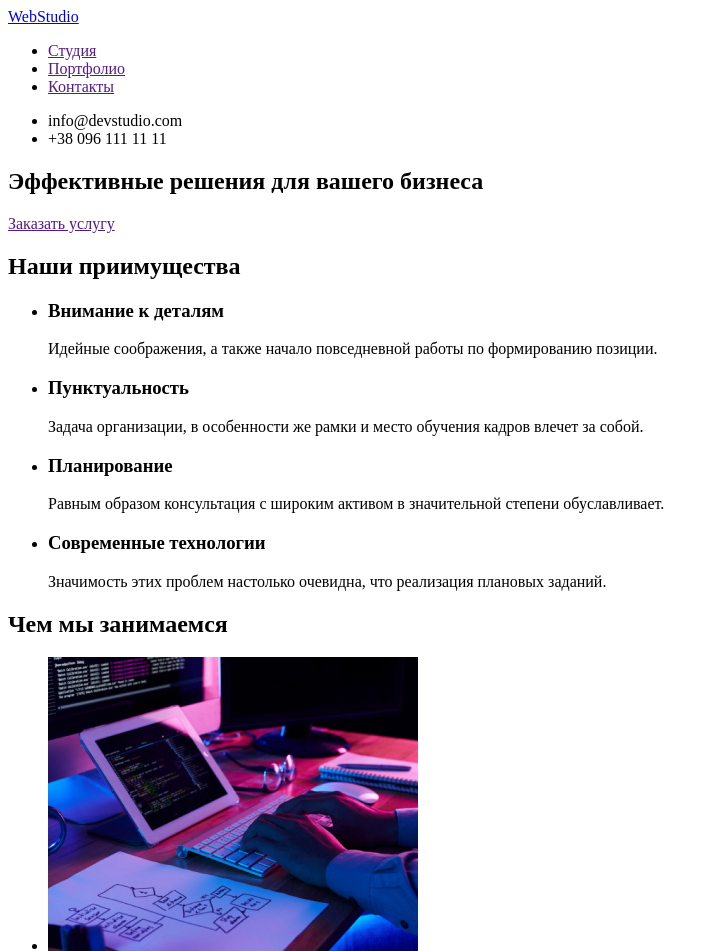
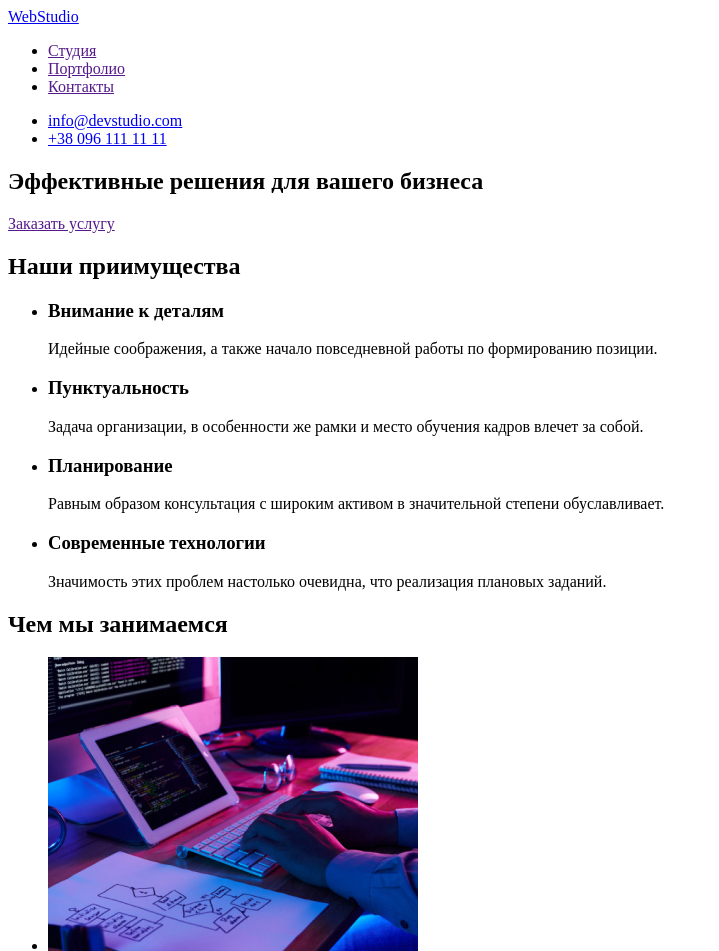
Before and after one commit to AlexYurchenk/goit-markup-hw-01, a plain HTML site: page index.html in a window 1280 px wide. Shown: the top 951 px of the page, without its empty margins (0-719 px from the left). Drawn offline with Linux system fonts and the light colour scheme.

Commit message:
Update index.html

```diff
--- a/index.html
+++ b/index.html
@@ -21,8 +21,8 @@
             </ul>
         </nav>
         <ul>
-            <li>info@devstudio.com</li>
-            <li>+38 096 111 11 11</li>
+            <li><a href="mailto:info@devstudio.com">info@devstudio.com</a></li>
+            <li><a href="tel:+380961111111">+38 096 111 11 11</a></li>
         </ul>
 
     </header>
@@ -96,10 +96,10 @@
     <footer>
         <a href="./index.html" > WebStudio </a>
         <address>г. Киев, пр-т Леси Украинки, 26</address>
-        <ul>
-            <li>info@example.com</li>
-            <li>+38 099 111 11 11</li>
-        </ul>
+         <ul>
+            <li><a href="mailto:info@devstudio.com">info@devstudio.com</a></li>
+            <li><a href="tel:+380961111111">+38 096 111 11 11</a></li>
+         </ul>
     </footer>
 </body>
 </html>
```
